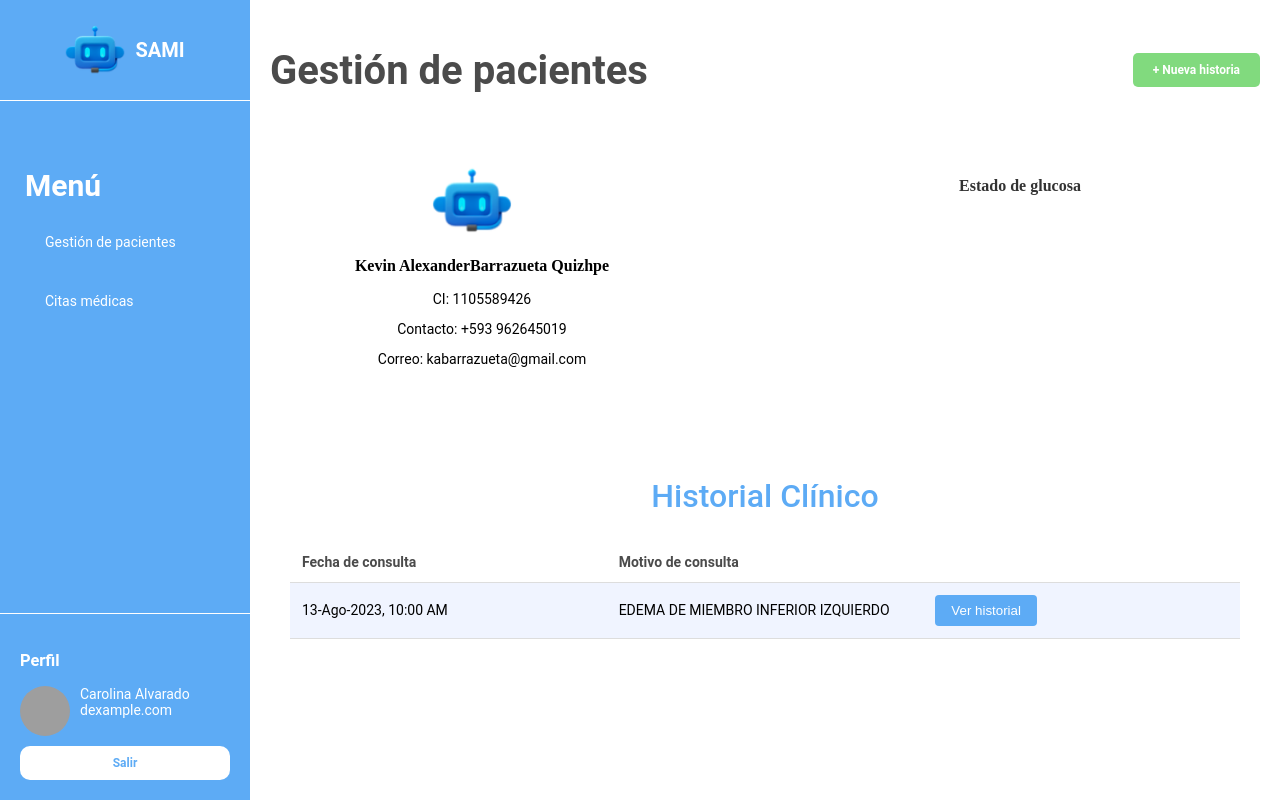
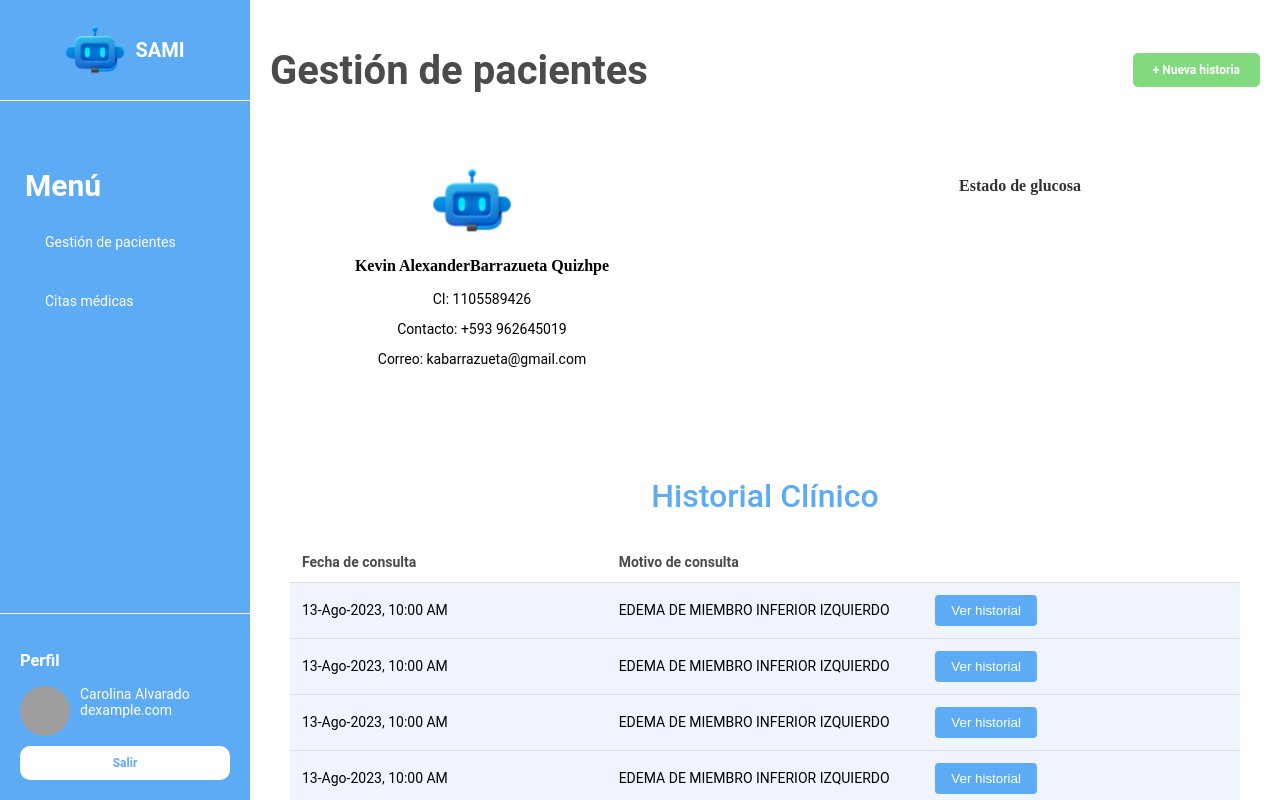
Before and after one commit to 0KevinB/SAMI-Chatbot-asistente, an Angular app in the folder frontend/SAMI/: page /perfil-paciente in a window 1280 px wide. Built offline with nearby package versions, Linux system fonts and the light colour scheme; grey boxes are pictures that could not be loaded; some icons are missing.

Commit message:
Cambio de estilos

```diff
--- a/frontend/SAMI/src/app/views/dashboard-principal/dashboard-principal.component.css
+++ b/frontend/SAMI/src/app/views/dashboard-principal/dashboard-principal.component.css
@@ -1,6 +1,7 @@
 .dashboard {
     display: flex;
     height: 100vh;
+    overflow: hidden;
 
   }
   .data-patient{
@@ -9,6 +10,7 @@
   .content {
     flex: 1;
     padding: 20px;
+    overflow-y: auto;
   }
 
   header {
@@ -71,6 +73,7 @@
     border-radius: 5px;
     cursor: pointer;
     background-color: var(--green-button-color);
+    font: var(--text-button-style);
   }
 
   .title-column{
@@ -114,8 +117,9 @@
 
 /* Botón para abrir el formulario */
 .open-form-button {
-  background: #60a5fa;
+  background: var(--light-blue-principal);
   color: white;
+  font: var(--text-button-style);
   border: none;
   padding: 10px 20px;
   border-radius: 5px;
@@ -124,7 +128,7 @@
 }
 
 .open-form-button:hover {
-  background: #3b82f6;
+  background: var(--light-blue-principal-hover);
 }
 
 /* Modal styles */
@@ -153,9 +157,10 @@
 /* Form title - Add this to your HTML */
 .patient-form::before {
   content: "Agregar nuevo paciente";
+  font: var(--title-style);
   display: block;
   font-size: 24px;
-  color: #60A5FA;
+  color: var(--light-blue-principal);
   text-align: center;
   margin-bottom: 32px;
 }
@@ -177,6 +182,7 @@
   color: #6B7280;
   font-size: 14px;
   font-weight: 500;
+  font: var(--text-style);
 }
 
 .form-input {
@@ -212,22 +218,21 @@ input[type="date"]::-webkit-calendar-picker-indicator {
 }
 
 .save-button, .cancel-button {
+  font: var(--text-button-style);
   padding: 12px 32px;
   border-radius: 8px;
-  font-size: 14px;
-  font-weight: 500;
   border: none;
   cursor: pointer;
   transition: background-color 0.2s ease;
 }
 
 .save-button {
-  background-color: #60A5FA;
+  background-color: var(--light-blue-principal);
   color: white;
 }
 
 .save-button:hover {
-  background-color: #3B82F6;
+  background-color: var(--light-blue-principal-hover);
 }
 
 .cancel-button {
--- a/frontend/SAMI/src/app/views/login-medico/login-medico.component.css
+++ b/frontend/SAMI/src/app/views/login-medico/login-medico.component.css
@@ -7,7 +7,7 @@ body {
     display: flex;
     justify-content: center;
     align-items: center;
-    height: 97.5vh;
+    height: 100vh;
     width: 100%;
   }
 
--- a/frontend/SAMI/src/app/views/vista-paciente/vista-paciente.component.css
+++ b/frontend/SAMI/src/app/views/vista-paciente/vista-paciente.component.css
@@ -1,11 +1,14 @@
 .dashboard {
     display: flex;
     height: 100vh;
+    overflow: hidden;
   }
 
   .content {
     flex: 1;
     padding: 20px;
+    overflow-y: auto;
+
   }
 
   header {
--- a/frontend/SAMI/src/app/views/vista-paciente/vista-paciente.component.ts
+++ b/frontend/SAMI/src/app/views/vista-paciente/vista-paciente.component.ts
@@ -17,6 +17,18 @@ export class VistaPacienteComponent {
       date: '13-Ago-2023, 10:00 AM',
       reason: 'EDEMA DE MIEMBRO INFERIOR IZQUIERDO',
     },
+    {
+      date: '13-Ago-2023, 10:00 AM',
+      reason: 'EDEMA DE MIEMBRO INFERIOR IZQUIERDO',
+    },
+    {
+      date: '13-Ago-2023, 10:00 AM',
+      reason: 'EDEMA DE MIEMBRO INFERIOR IZQUIERDO',
+    },
+    {
+      date: '13-Ago-2023, 10:00 AM',
+      reason: 'EDEMA DE MIEMBRO INFERIOR IZQUIERDO',
+    },
   ];
   patient: any = pacientes[0];
 }
--- a/frontend/SAMI/src/styles.css
+++ b/frontend/SAMI/src/styles.css
@@ -37,8 +37,12 @@ body, html {
   font: var(--text-button-style);
   border: none;
   padding: 10px 20px;
-  font-size: 16px;
   border-radius: 10px;
   cursor: pointer;
   width: 50%;
 }
+
+app-slidebar {
+  overflow-y: hidden; /* Previene el scroll en la barra lateral */
+  height: 100vh;
+}
```
